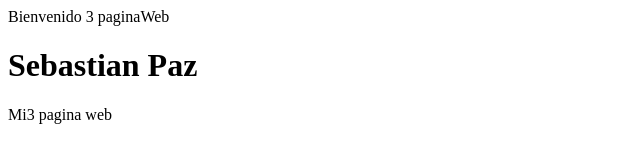
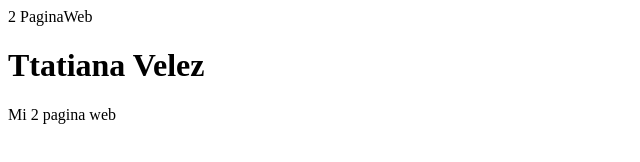
Before and after one commit to sebas2410/cursoHTML, a plain HTML site: page PaginaWeb/index.html in a window 1280 px wide. Shown: the whole page, without its empty margins (0-640 px from the left). Drawn offline with Linux system fonts and the light colour scheme.

Commit message:
commit 3

```diff
--- a/PaginaWeb/index.html
+++ b/PaginaWeb/index.html
@@ -1,11 +1,11 @@
 <!DOCTYPE html>
 <html>
 </head>
-<tittle>Bienvenido 3 paginaWeb</
+<tittle>2 PaginaWeb</
 </head>
 <body>
 
 </body>
-<h1>Sebastian Paz</h1>
-<p>Mi3 pagina web</p>
+<h1>Ttatiana Velez</h1>
+<p>Mi 2 pagina web</p>
 </html>
```
